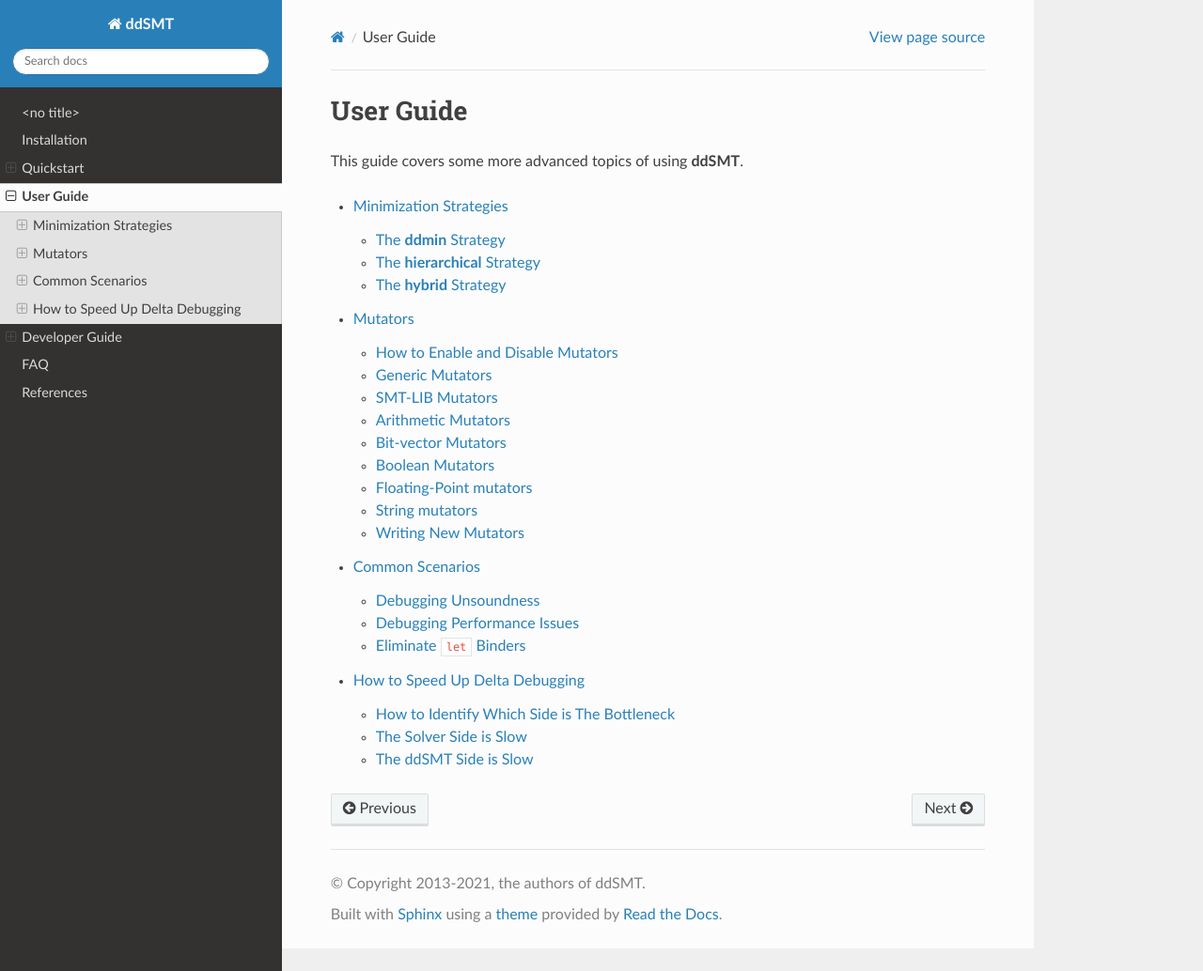
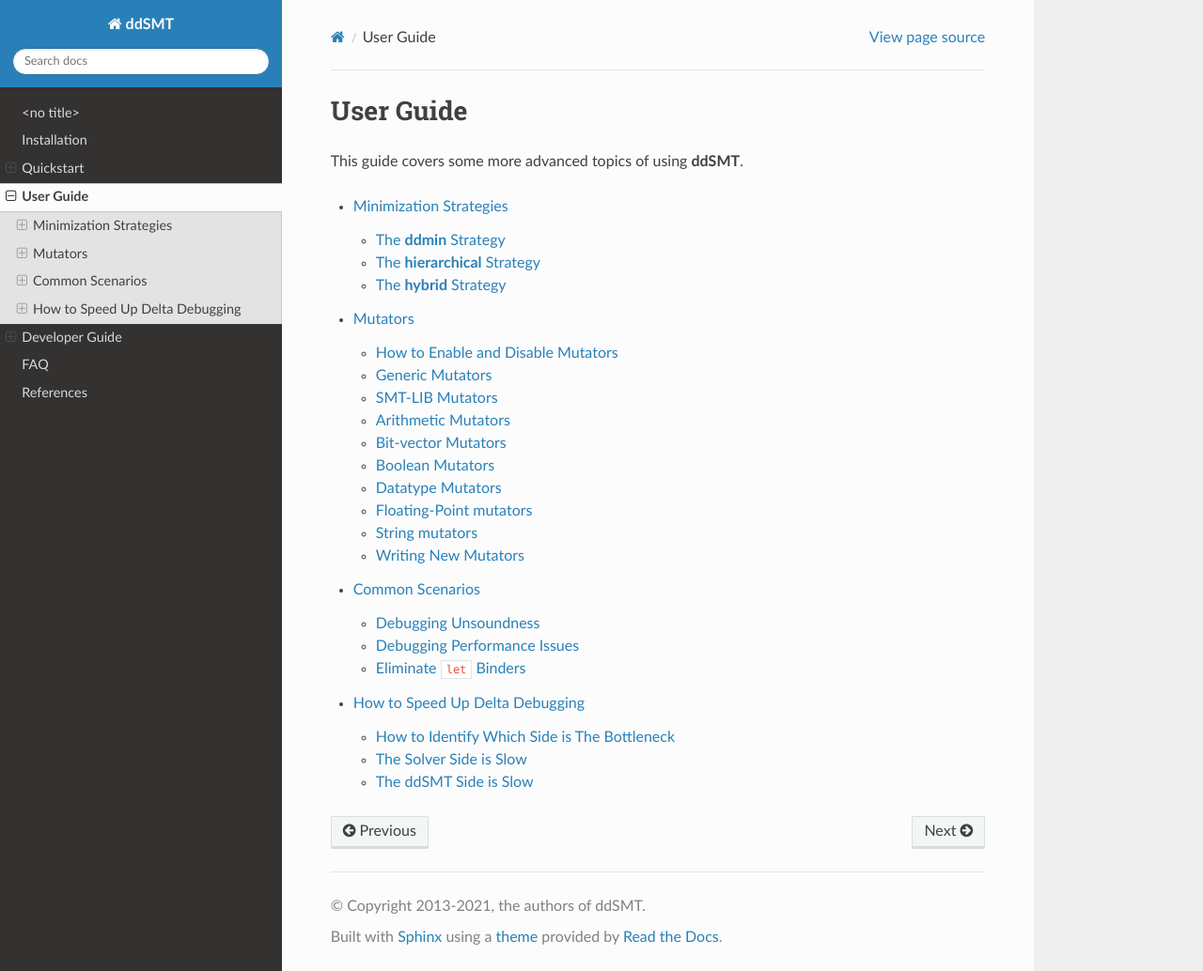
Before and after one commit to ddsmt/ddSMT, a Sphinx documentation site: the page built from docs/guide.rst, in a window 1280 px wide and 1034 px high. Shown: the whole window at 94% size. Built offline with Sphinx 7.4.7 and the Read the Docs theme 2.0.0, drawn with Linux system fonts in a browser that asks for light colours.

Commit message:
Add datatype mutators to documentation.

```diff
--- a/docs/guide-mutators.rst
+++ b/docs/guide-mutators.rst
@@ -115,6 +115,10 @@
 ----------------
 .. automodule:: ddsmt.mutators_boolean
 
+Datatype Mutators
+-----------------
+.. automodule:: ddsmt.mutators_datatypes
+
 Floating-Point mutators
 -----------------------
 .. automodule:: ddsmt.mutators_fp
```
